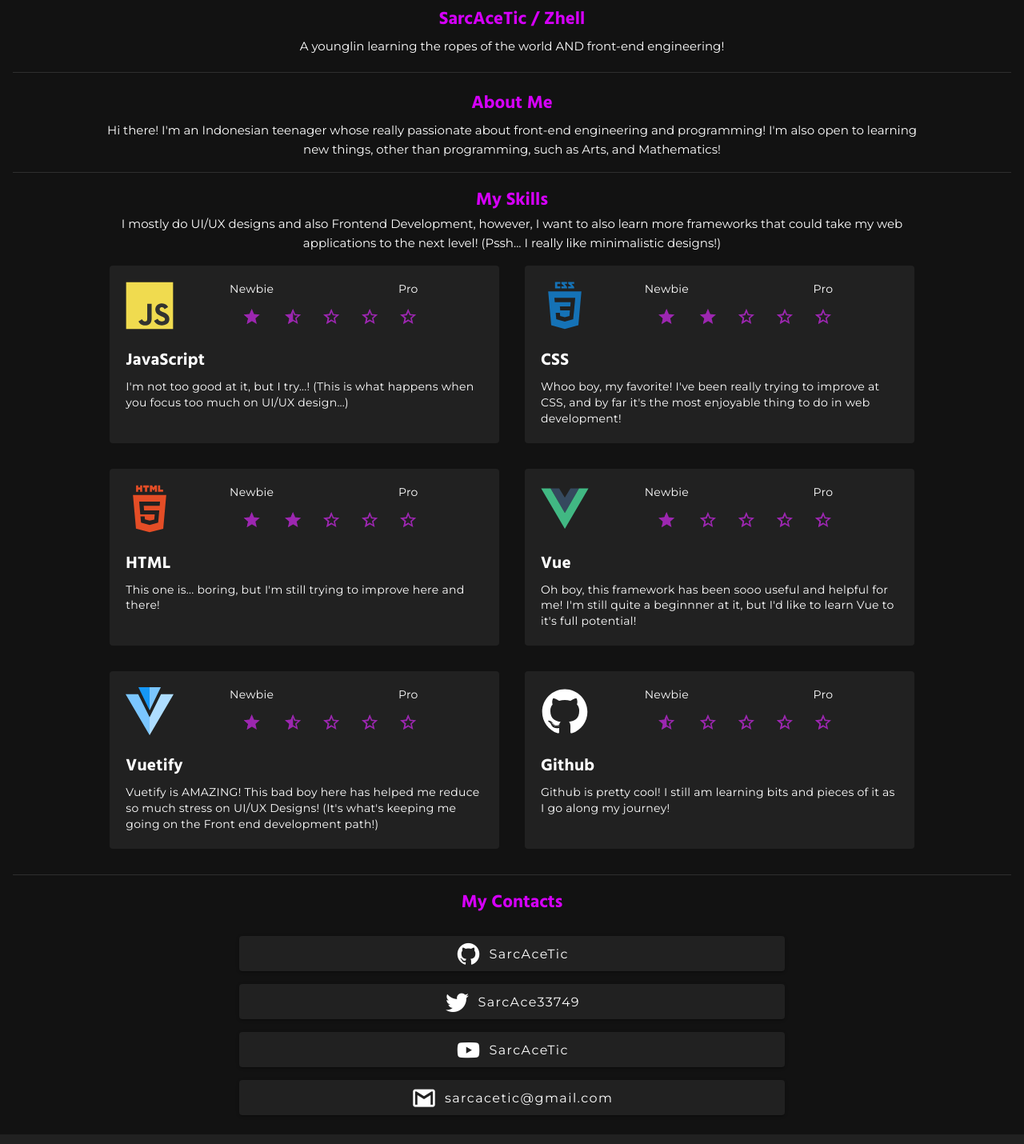
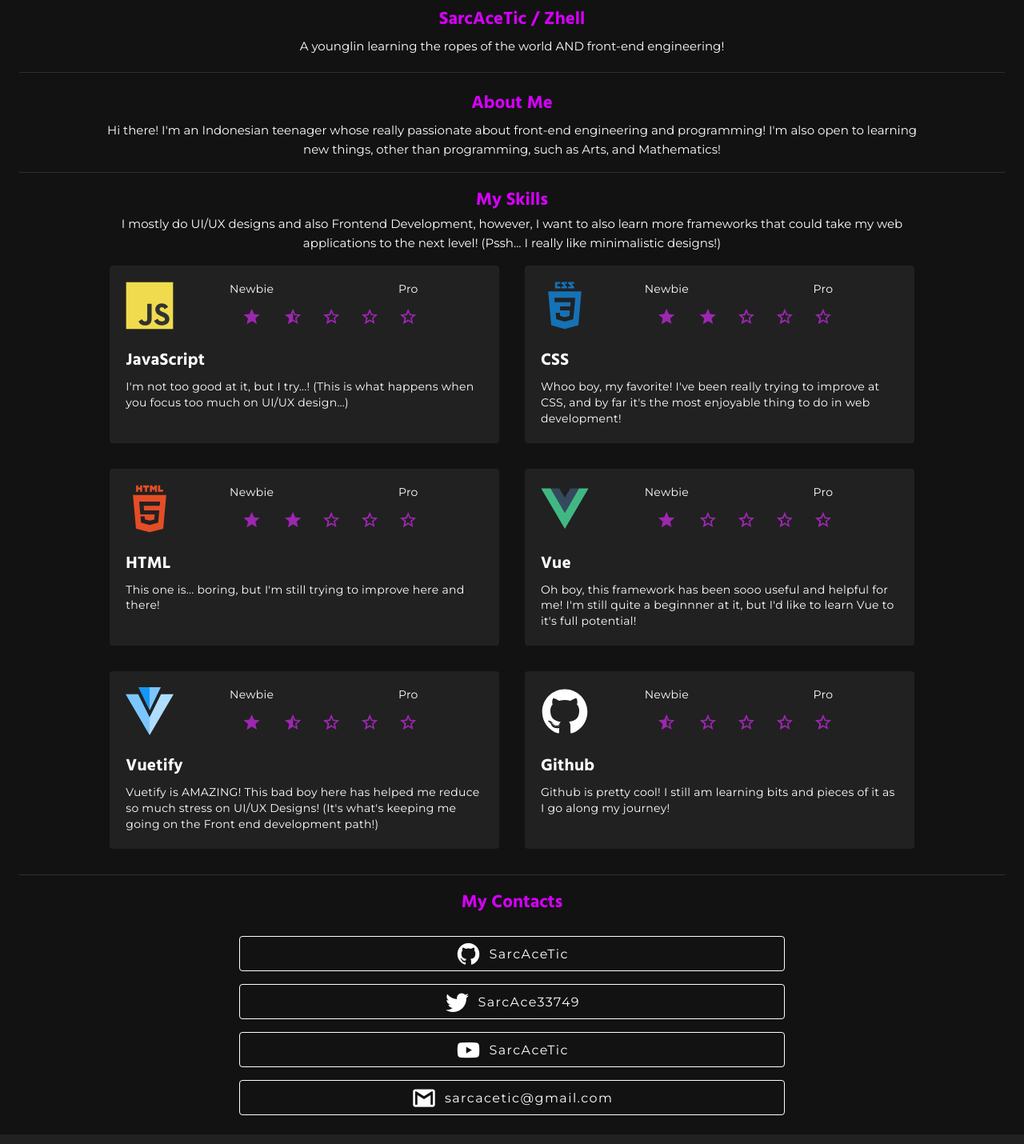
Before and after one commit to SarcAceTic/personal-portfolio, a Vue app: page / in a window 1280 px wide. Shown: the part 837-2267 px from the top of the page at 80% size. Built offline with nearby package versions, Linux system fonts and the light colour scheme.

Commit message:
Reduced divider length and used outlined buttons for socials / contacts

```diff
--- a/src/components/MyContacts.vue
+++ b/src/components/MyContacts.vue
@@ -16,14 +16,14 @@ const contacts = [
       <h2 class="mb-4 text-center text-purple-accent-3">My Contacts</h2>
       <v-row justify="center" no-gutters>
         <v-col cols="7" class="my-2 text-center" v-for="contact in contacts">
-          <v-btn :href="contact.href" target="_blank" class="w-100 text-none" size="large">
+          <v-btn :href="contact.href" variant="outlined" target="_blank" class="w-100 text-none" size="large">
             <v-icon class="mr-2" size="33">{{ contact.name }}</v-icon>
             <p>{{ contact.user }}</p>
 
           </v-btn>
         </v-col>
         <v-col cols="11" sm="7" class="my-2 text-center">
-          <v-btn class="w-100 text-none" size="large">
+          <v-btn class="w-100 text-none" variant="outlined" size="large">
             <v-icon class="mr-2" size="33">mdi-gmail</v-icon>
             <p>sarcacetic@gmail.com</p>
           </v-btn>
--- a/src/views/HomeView.vue
+++ b/src/views/HomeView.vue
@@ -9,11 +9,11 @@ import MyContacts from '../components/MyContacts.vue'
 <template>
   <QuoteBannerVue />
   <MainProfileVue />
-  <v-divider class="mx-4"></v-divider>
+  <v-divider class="mx-6"></v-divider>
   <AboutMe />
-  <v-divider class="mx-4"></v-divider>
+  <v-divider class="mx-6"></v-divider>
   <MySkills />
-  <v-divider class="mx-4"></v-divider>
+  <v-divider class="mx-6"></v-divider>
   <MyContacts />
 </template>
 
```
